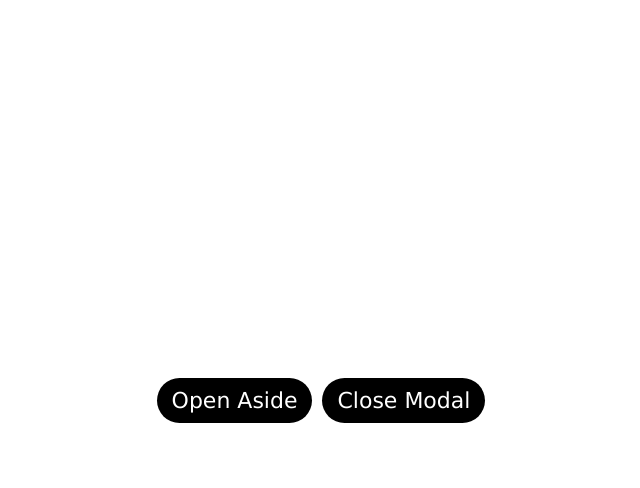
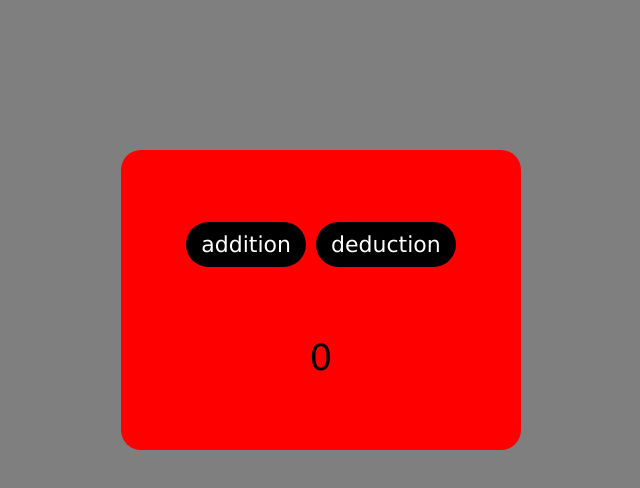
Before and after one commit to Tigran5811/To-Do-list, a React (Vite) app: page / in a window 1280 px wide. Both pictures are taken after a click on the button "Open Modal". Shown: the top 488 px of the page, without its empty margins (319-959 px from the left). Built offline with nearby package versions, Linux system fonts and the light colour scheme.

Commit message:
feet modal-component

```diff
--- a/src/App.jsx
+++ b/src/App.jsx
@@ -1,13 +1,15 @@
 import React, { Component } from 'react';
 import className from 'classnames/bind';
-import { Button } from './components/button/Button';
+import { Button } from './components/Button/Button';
 import styles from './style.scss';
 import { Aside } from './components/Aside/Aside';
+import { Modal } from './components/Modal/Modal';
 
 const cx = className.bind(styles);
 
 export class App extends Component {
   state = {
+    count: 0,
     isOpenAside: false,
     isOpenModal: false,
   };
@@ -24,11 +26,28 @@ export class App extends Component {
     this.setState({ isOpenModal: !isOpenModal });
   };
 
+  handleAddition = () => {
+    const { count } = this.state;
+    this.setState({ count: count + 1 });
+  };
+
+  handleDeduction = () => {
+    const { count } = this.state;
+    this.setState({ count: count - 1 });
+  };
+
   render() {
-    const { isOpenAside, isOpenModal } = this.state;
+    const { isOpenAside, isOpenModal, count } = this.state;
     return (
-      <div>
+      <div className={cx('cont', { container: isOpenAside || isOpenModal })}>
         <Aside isOpenAside={isOpenAside} placement="right" />
+        <Modal isOpenAside={isOpenModal}>
+          <div className={cx('btn_cont')}>
+            <Button onClick={this.handleAddition} type="button" text="addition" />
+            <Button onClick={this.handleDeduction} type="button" text="deduction" />
+          </div>
+          <h1 className={cx('h1')}>{count}</h1>
+        </Modal>
         <div className={cx('box')}>
           <Button onClick={this.handleToggleAside} type="button" text={isOpenAside ? 'Close Aside' : 'Open Aside'} />
           <Button onClick={this.handleToggleModal} type="button" text={isOpenModal ? 'Close Modal' : 'Open Modal'} />
--- a/src/components/Aside/Aside.module.scss
+++ b/src/components/Aside/Aside.module.scss
@@ -2,7 +2,7 @@
     position: absolute;
     display: none;
 
-    background-color: grey;
+    background-color: red;
 
 }
 
--- /dev/null
+++ b/src/components/Modal/Modal.jsx
@@ -0,0 +1,25 @@
+import classNames from 'classnames/bind';
+import React, { Component } from 'react';
+import styles from './Modal.module.scss';
+
+const cx = classNames.bind(styles);
+
+export class Modal extends Component {
+  render() {
+    const { isOpenAside, children } = this.props;
+    return (
+      <div className={
+        cx(
+          'modal',
+          {
+            open: isOpenAside,
+          },
+        )
+      }
+      >
+        {children}
+
+      </div>
+    );
+  }
+}
--- /dev/null
+++ b/src/components/Modal/Modal.module.scss
@@ -0,0 +1,19 @@
+.modal {
+    position: absolute;
+    display: none;
+    width: 400px;
+    height: 300px;
+    background-color: red;
+    top: 150px;
+    left: calc(50% - 400px/2);
+    border-radius: 20px;
+}
+
+.open {
+    display: block;
+    display: flex;
+    justify-content: center;
+    flex-direction: column;
+   gap: 20px;
+   align-items: center;
+}
--- a/src/style.scss
+++ b/src/style.scss
@@ -1,3 +1,7 @@
+.container{
+    background-color: rgba(0, 0, 0, 0.5);
+}
+
 .box{
     width: 100%;
     height: 100vh;
@@ -6,3 +10,12 @@
     align-items: center;
     gap: 10px;
 }
+.h1{
+    margin-top: 50px;
+    font-size: 36px;
+
+}
+.btn_cont{
+    display: flex;
+    gap: 10px;
+}
```
